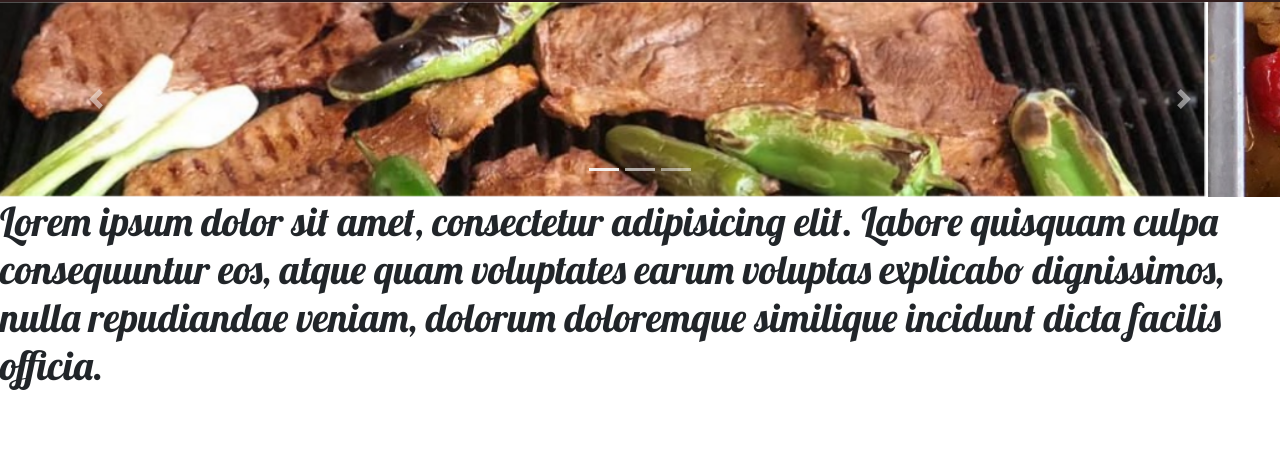
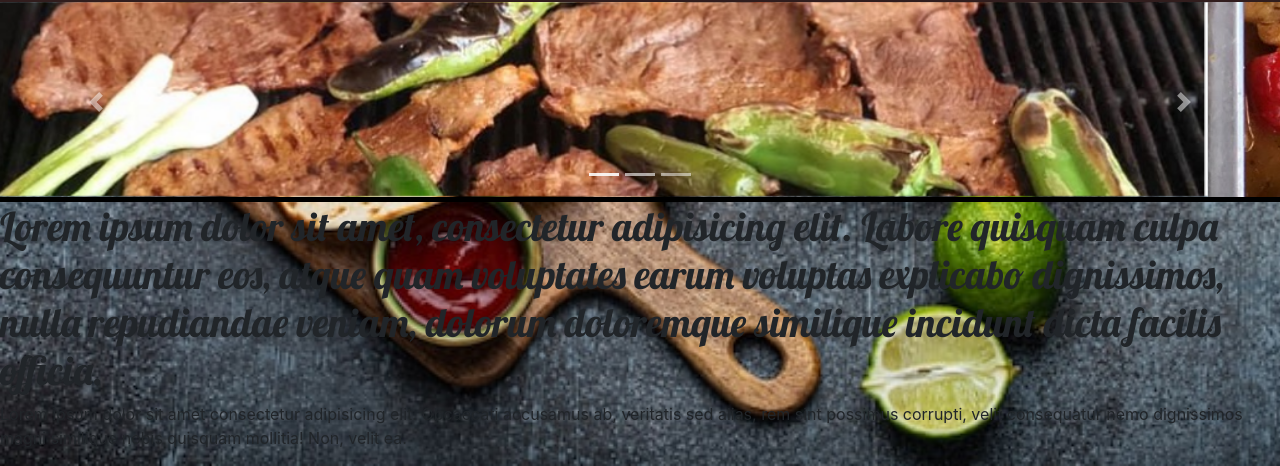
Before and after one commit to almostvenice/meatmarket, a website: page index.html in a window 1280 px wide. Shown: the part 444-910 px from the top of the page. Before the commit the page ends 841 px from the top, so only its background shows below. Drawn offline with nearby package versions, Linux system fonts and the light colour scheme.

Commit message:
background

```diff
--- a/CSS/styles.css
+++ b/CSS/styles.css
@@ -26,3 +26,13 @@ img {
     max-width: 1140vmax;
     margin: 0px;    ;
  }
+
+ .carousel-inner{
+     border-bottom: solid black 5px;
+ }
+ body {
+     background-image: url("homepagebg1.jpg");
+     background-size: cover
+     ;
+
+ }
--- a/index.html
+++ b/index.html
@@ -80,7 +80,7 @@
               <img class="d-block w-100 img-fluid" src="./images/photo2car.jpg" alt="Second slide">
             </div>
             <div class="carousel-item">
-              <img class="d-block w-100 img-fluid" src="./images/photo1car.jpg" alt="Third slide">
+              <img class="d-block w-100 img-fluid" src="./images/photo1car.jpg im" alt="Third slide">
             </div>
           </div>
           <a class="carousel-control-prev" href="#carouselExampleIndicators" role="button" data-slide="prev">
@@ -99,6 +99,8 @@
   <h1>Lorem ipsum dolor sit amet, consectetur adipisicing elit. Labore quisquam culpa consequuntur eos, atque quam
     voluptates earum voluptas explicabo dignissimos, nulla repudiandae veniam, dolorum doloremque similique incidunt
     dicta facilis officia.</h1>
+  <p>Lorem ipsum dolor sit amet consectetur adipisicing elit. Obcaecati accusamus ab, veritatis sed alias, rem sint
+    possimus corrupti, velit consequatur nemo dignissimos magni similique nobis quisquam mollitia! Non, velit ea.</p>
 
 
 
```
Also changed, not shown: CSS/homepagebg1.jpg (added).
